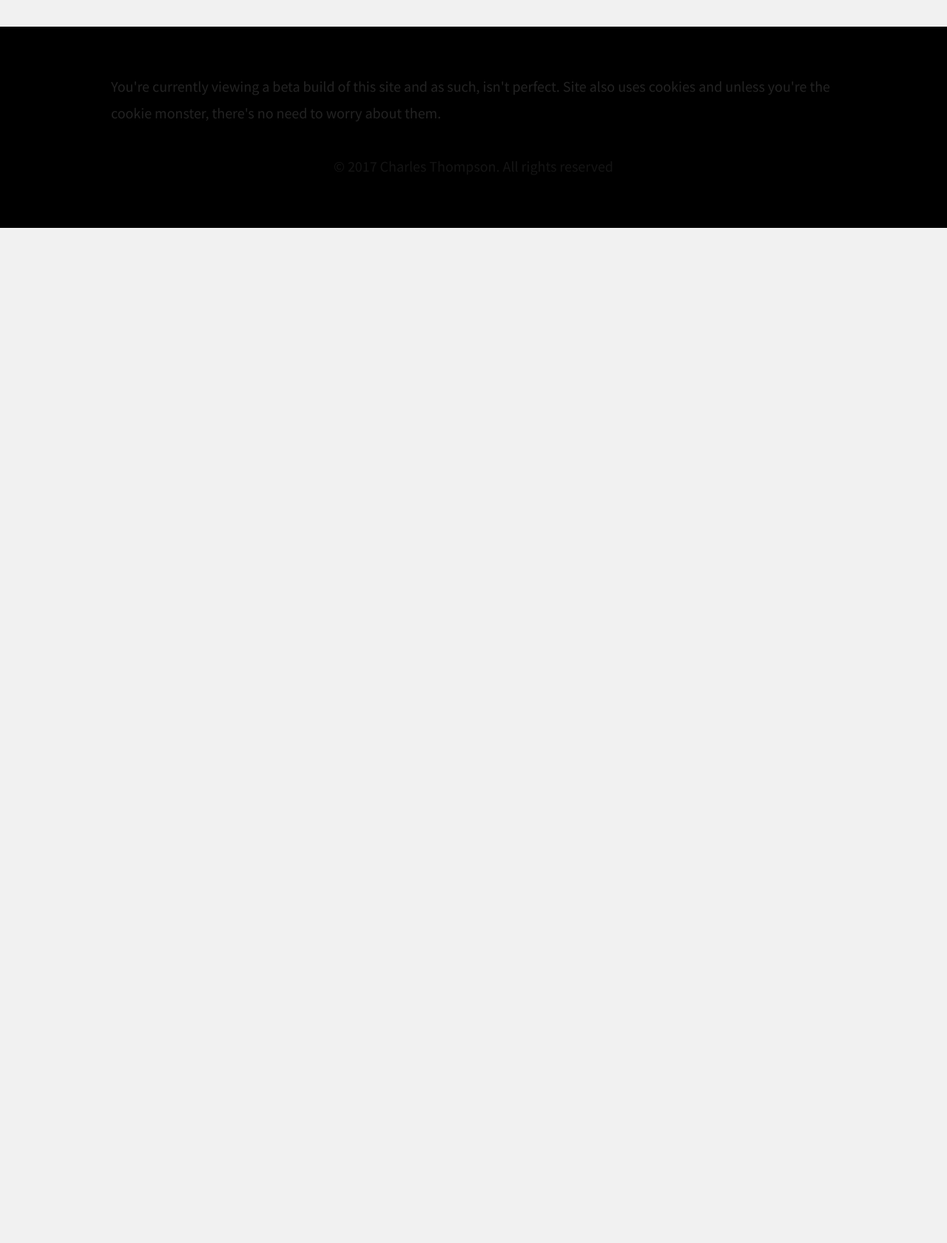
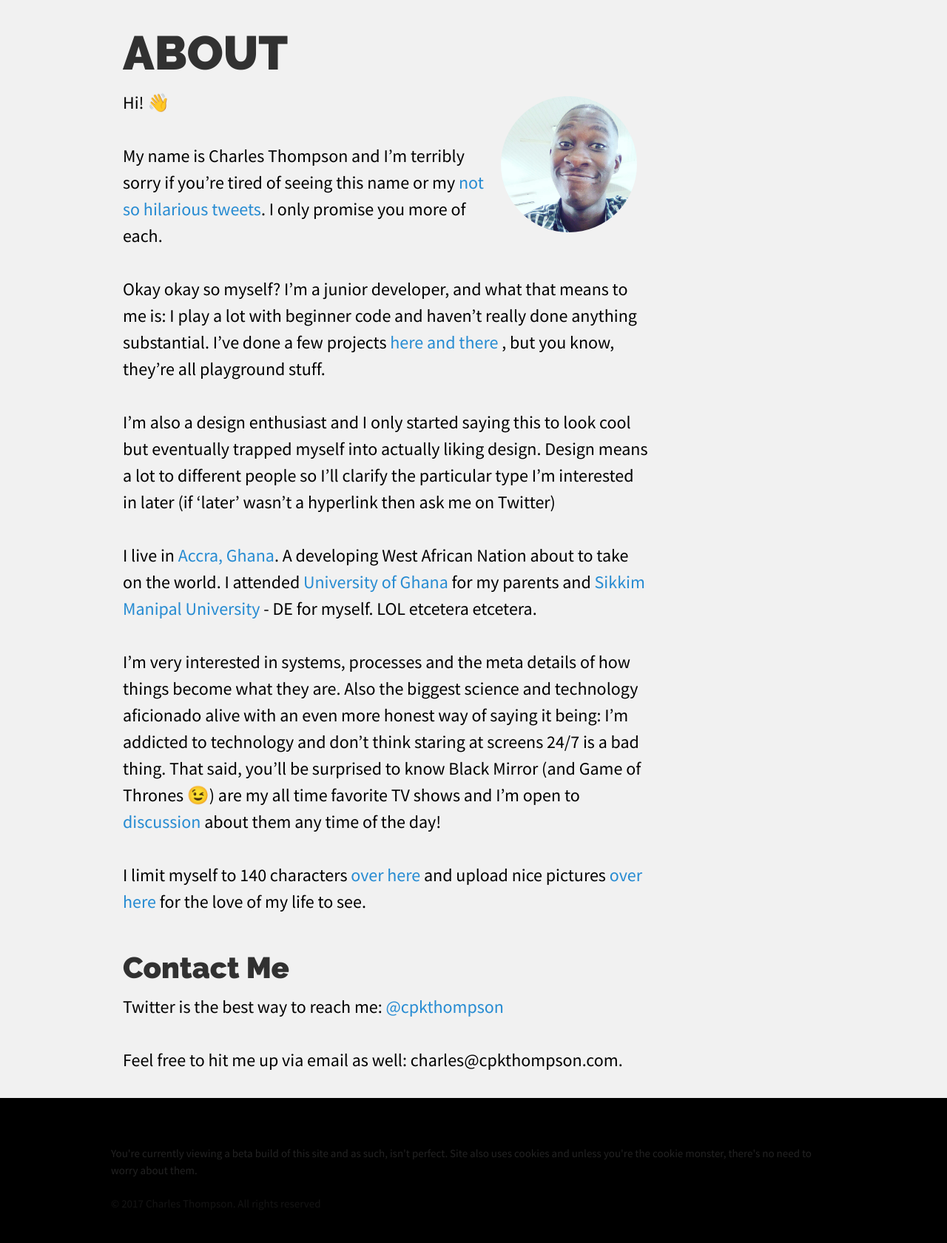
Before and after one commit to cpkthompson/cpkthompson.github.io, a Django app: page /about/ in a window 1280 px wide. Shown: the whole page at 74% size. Run offline with Django 3.2, Linux system fonts and the light colour scheme; some libraries are stand-ins or nearby versions.

Commit message:
Trying to fix crush

```diff
--- a/blog/templates/blog/blog.html
+++ b/blog/templates/blog/blog.html
@@ -4,11 +4,11 @@
 
     <div class="w3-content w3-container w3-padding-32">
         <div class="w3-threequarter">
-            <div class="w3-text-grey w3-opacity w3-large" style="text-transform: uppercase">All Posts</div>
+            <h1 class="w3-jumbo" style="text-transform: uppercase">All Posts</h1>
             {% for blog_post in blog_posts %}
                 <h2><a href="{{ blog_post.get_absolute_url }}">{{ blog_post.post_title }}</a></h2>
                 <p>{{ blog_post.post_publish|date }}</p>
-                <p>{{ blog_post.post_body|truncatewords:30 }}</p>
+                <p class="w3-large">{{ blog_post.post_body|truncatewords:30 }}</p>
                 <div><a href="{{ blog_post.get_absolute_url }}" class="w3-bottombar w3-border-blue">Read more →</a></div>
                 <br>
             {% endfor %}
--- a/blog/templates/blog/blog_post.html
+++ b/blog/templates/blog/blog_post.html
@@ -7,7 +7,7 @@
     <div class="w3-content w3-container w3-padding-32">
         <h1 class="w3-xxxlarge">{{ blog_post.post_title }}</h1>
         <p style="font-family: Monospace">By <a href="/about">{{ blog_post.post_author.get_short_name }}</a> on {{ blog_post.post_publish|date }}</p>
-        <article class="w3-content w3-twothird">
+        <article class="w3-content w3-twothird w3-xlarge" style="line-height: 1.9">
             {{ blog_post.post_body|markdown }}
         </article>
         <div class="w3-third w3-padding-16 w3-padding-large">
--- a/frontend/templates/base.html
+++ b/frontend/templates/base.html
@@ -44,8 +44,6 @@
 
         body, p, div, span {
             font-family: "Source San";
-            font-size: 20px;
-            line-height: 1.8;
         }
 
     </style>
@@ -54,12 +52,11 @@
 <body class="w3-light-grey">
 {% block content %}
 {% endblock %}
-<br>
 <div class="w3-black w3-padding w3-padding-32">
     <div class="w3-content w3-padding-32 w3-text-dark-grey w3-opacity">
         You're currently viewing a beta build of this site and as such, isn't perfect. Site also uses cookies and unless you're the cookie monster, there's no need to worry about them.
         <br><br>
-        <div class="w3-center w3-opacity">© 2017 Charles Thompson. All rights reserved</div>
+        <div class="w3-left w3-opacity">© 2017 Charles Thompson. All rights reserved</div>
     </div>
 </div>
 
--- a/frontend/templates/frontend/about.html
+++ b/frontend/templates/frontend/about.html
@@ -2,4 +2,42 @@
 {% load staticfiles %}
 {% block content %}
 
+    <div class="w3-content w3-container w3-padding-32">
+        <div class="w3-threequarter w3-xlarge">
+            <h1 class="w3-jumbo" style="text-transform: uppercase">About</h1>
+            Hi! 👋
+            <img src="{% static 'images/profile.jpg' %}" alt="" class="w3-circle w3-right w3-padding w3-hide-small" style="max-height: 200px">
+            <img src="{% static 'images/profile.jpg' %}" alt="" class="w3-circle w3-right w3-padding w3-hide-large w3-hide-medium" style="max-height: 150px">
+            <br>
+            <br>
+            My name is Charles Thompson and I’m terribly sorry if you’re tired of seeing this name or my <a
+                href="//twitter.com/cpkthompson">not so hilarious tweets</a>. I only promise you more of each.
+            <br>
+            <br>
+            Okay okay so myself? I’m a junior developer, and what that means to me is: I play a lot with beginner code and haven’t really done anything substantial. I’ve done a few projects
+            <a href="//github.com/cpkthompson">here and there</a> , but you know, they’re all playground stuff.
+            <br>
+            <br>
+            I’m also a design enthusiast and I only started saying this to look cool but eventually trapped myself into actually liking design. Design means a lot to different people so I’ll clarify the particular type I’m interested in later (if ‘later’ wasn’t a hyperlink then ask me on Twitter)
+            <br>
+            <br>
+            I live in <a href="https://en.wikipedia.org/wiki/Accra">Accra, Ghana</a>. A developing West African Nation about to take on the world. I attended <a href="https://www.ug.edu.gh/">University of Ghana</a> for my parents and <a href="https://www.ug.edu.gh/">Sikkim Manipal University</a> - DE for myself. LOL etcetera etcetera.
+            <br>
+            <br>
+            I’m very interested in systems, processes and the meta details of how things become what they are. Also the biggest science and technology aficionado alive with an even more honest way of saying it being: I’m addicted to technology and don’t think staring at screens 24/7 is a bad thing. That said, you’ll be surprised to know Black Mirror (and Game of Thrones 😉) are my all time favorite TV shows and I’m open to <a href="https://twitter.com/cpkthompson">discussion</a> about them any time of the day!
+            <br>
+            <br>
+            I limit myself to 140 characters <a href="https://twitter.com/cpkthompson">over here</a> and upload nice pictures <a href="https://instagram.com/cpkthompson">over here</a> for the love of my life to see.
+            <br>
+            <br>
+            <h1>Contact Me</h1>
+            Twitter is the best way to reach me: <a href="//twitter.com/cpkthompson">@cpkthompson</a>
+            <br>
+            <br>
+            Feel free to hit me up via email as well: charles@cpkthompson.com.
+        </div>
+        <div class="w3-quarter w3-padding-16 w3-padding-large">
+            <br>
+        </div>
+    </div>
 {% endblock %}
--- a/requirements.txt
+++ b/requirements.txt
@@ -4,6 +4,7 @@ Django==1.11.1
 django-analytical==2.2.2
 django-livereload-server==0.2.3
 django-markdown-deux==1.0.5
+django-markdownx==2.0.21
 gunicorn==19.6.0
 Markdown==2.6.8
 markdown2==2.3.4
```
Also changed, not shown: frontend/templates/frontend/index.html (+5 -3 lines).
